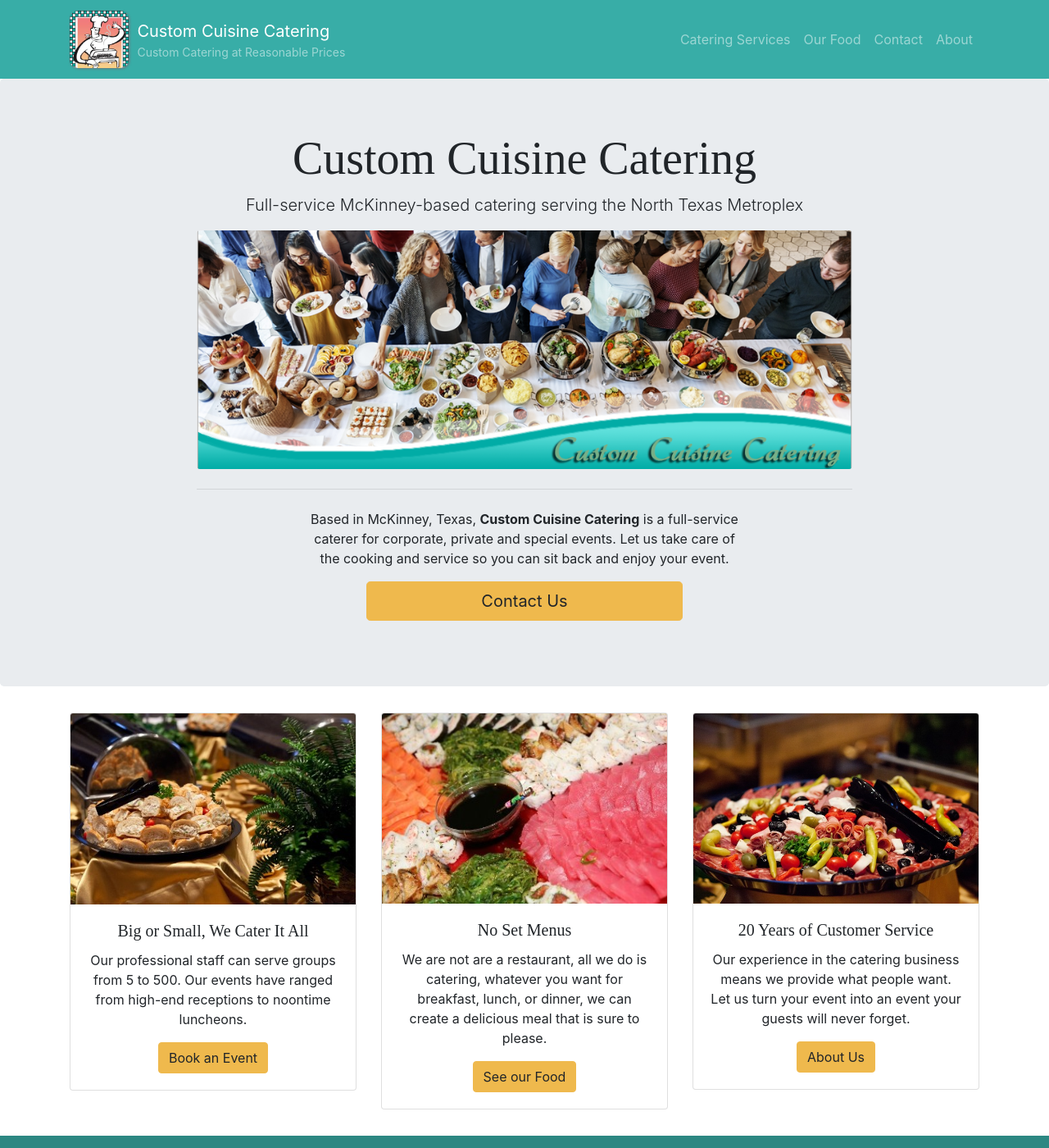
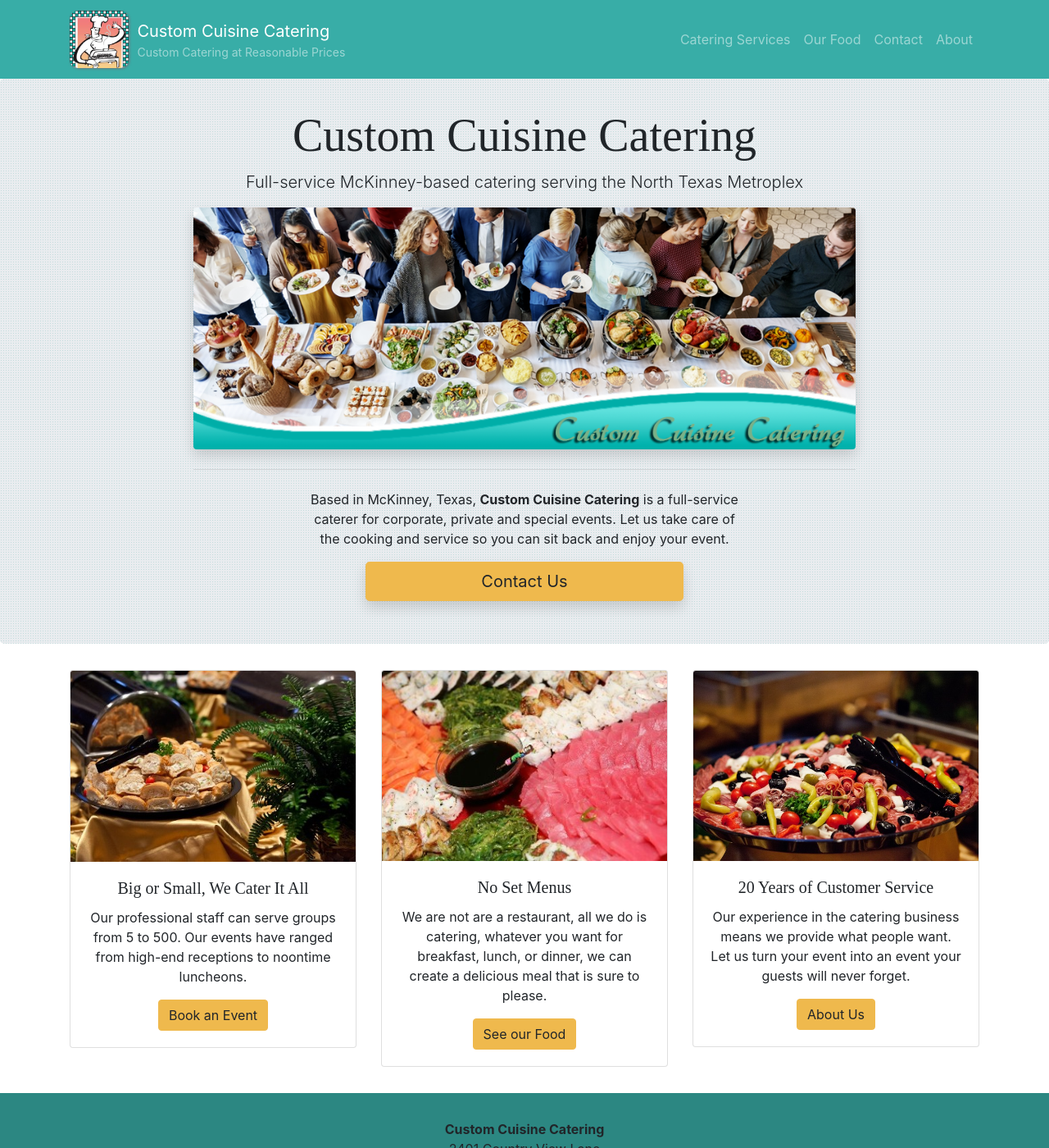
Before and after one commit to abettermap/custom-cuisine-site, a Jekyll site: the page built from index.md, in a window 1280 px wide and 1400 px high. Shown: the whole window at 82% size. Built offline with Jekyll 4.4.1, drawn with Linux system fonts in a browser that asks for light colours; nearby versions of some CDN libraries; some web fonts are replaced.

Commit message:
Home page improvements: shadowz N dotz

```diff
--- a/_layouts/home.html
+++ b/_layouts/home.html
@@ -3,7 +3,7 @@ layout: no-container
 ---
 
 <div class="home">
-  <div class="jumbotron">
+  <div class="jumbotron dotted">
     <div class="row justify-content-center">
       <div class="col-md-8 text-center">
         <h1 class="display-4">{{ site.title }}</h1>
@@ -11,7 +11,7 @@ layout: no-container
         <img
           src="{{ site.baseurl }}/assets/image/buffet.png"
           alt="buffet"
-          class="rounded img-fluid"
+          class="rounded img-fluid shadow"
         />
         <hr class="my-4" />
         <div class="row justify-content-center">
@@ -29,7 +29,7 @@ layout: no-container
             <p class="lead">
               <a
                 href="{{ site.baseurl }}/contact.html"
-                class="btn btn-block btn-lg btn-primary my-2 my-sm-0"
+                class="btn btn-block btn-lg btn-primary my-2 my-sm-0 shadow"
                 >Contact Us</a
               >
             </p>
--- a/assets/scss/_layout.scss
+++ b/assets/scss/_layout.scss
@@ -74,3 +74,8 @@ $dotted: (
   background-image: repeating-radial-gradient($dotted);
   background-size: 3px 3px;
 }
+
+// Home
+.home__banner-img {
+  box-shadow: 0 3px 15px 0 $gray-500;
+}
```
Also changed, not shown: assets/image/buffet.png.
